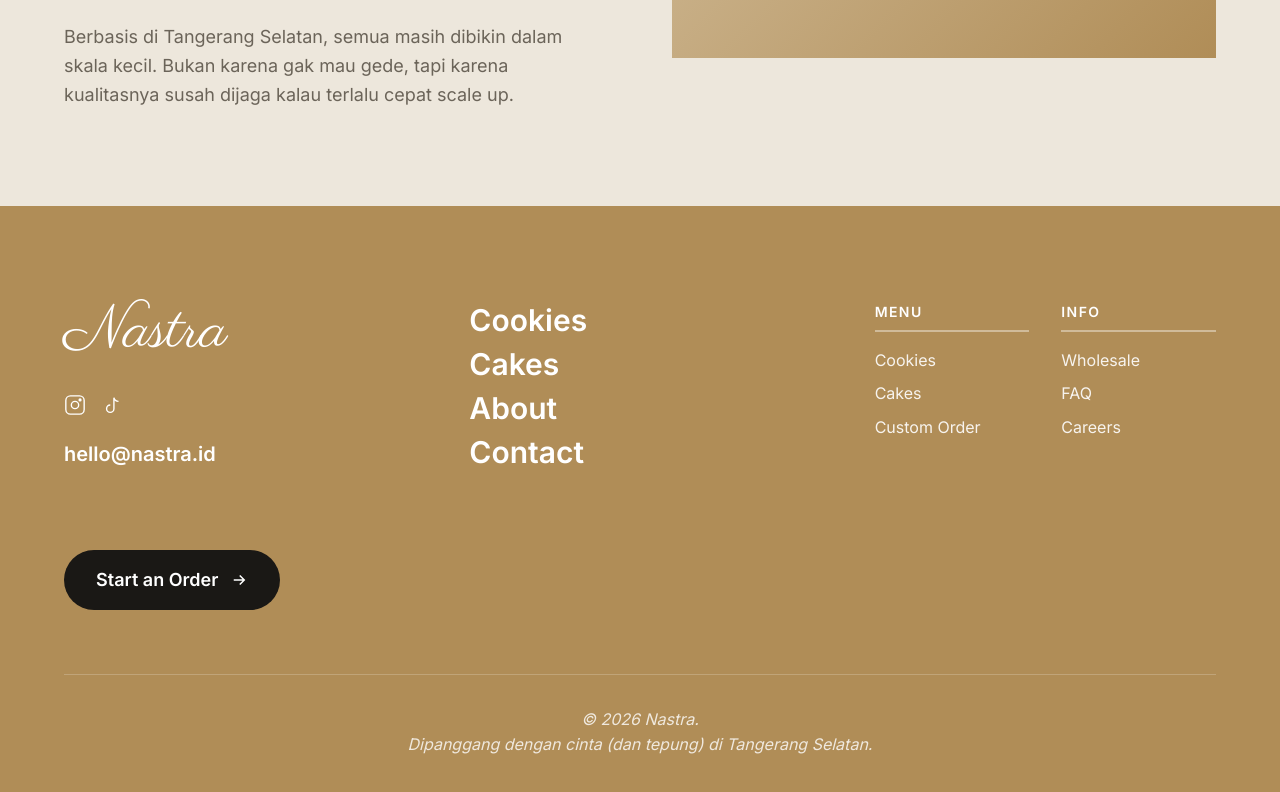
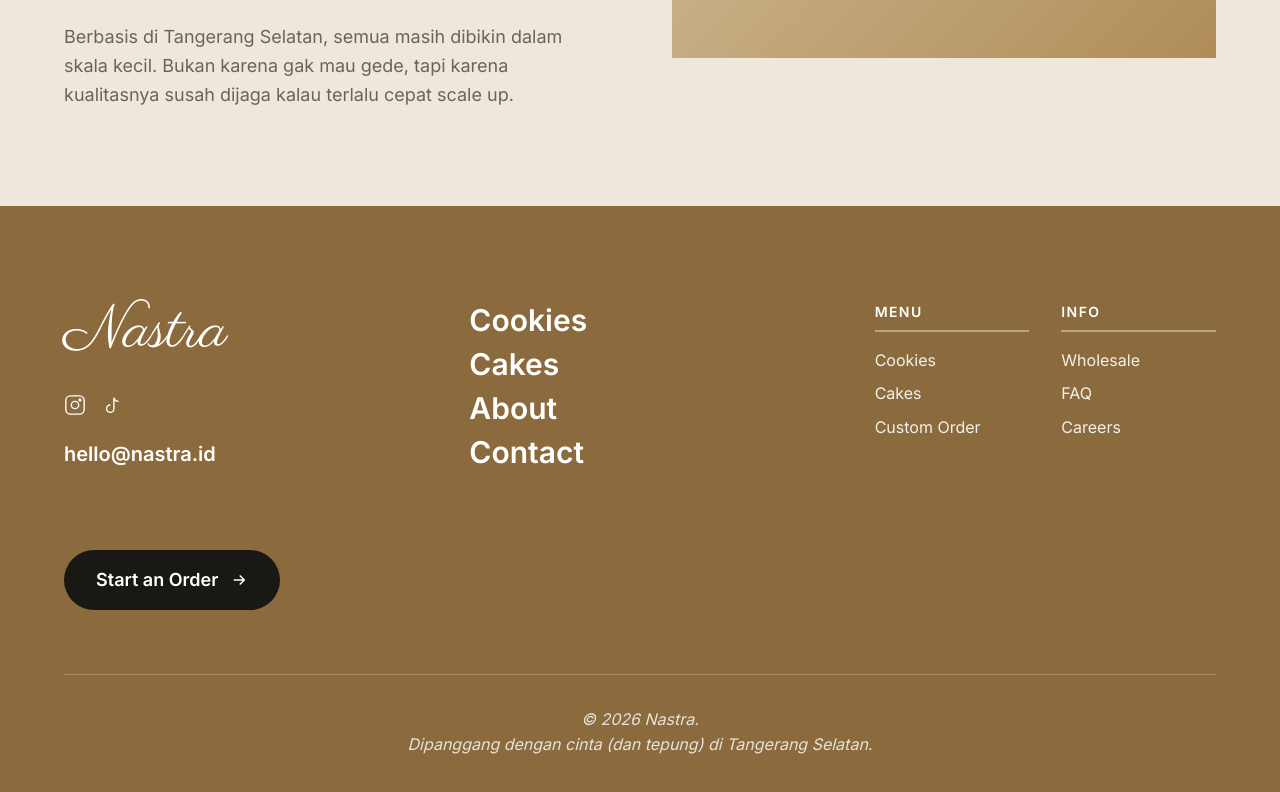
Before and after one commit to katsden/pilotwebsite, a Next.js app in the folder landing-page/: page / in a window 1280 px wide. Shown: the part 2266-3058 px from the top of the page. Built offline with nearby package versions, Linux system fonts and the light colour scheme.

Commit message:
Update Footer.js

```diff
--- a/landing-page/app/components/Footer.js
+++ b/landing-page/app/components/Footer.js
@@ -1,6 +1,6 @@
 export default function Footer() {
   return (
-    <footer className="pt-24 pb-10 px-6" style={{ backgroundColor: "var(--accent)", color: "#fff" }}>
+    <footer className="pt-24 pb-10 px-6" style={{ backgroundColor: "#8B6B3D", color: "#fff" }}>
       <div className="max-w-6xl mx-auto">
         <div className="grid md:grid-cols-3 gap-16 mb-20">
           {/* Logo cursive + social + email */}
```
